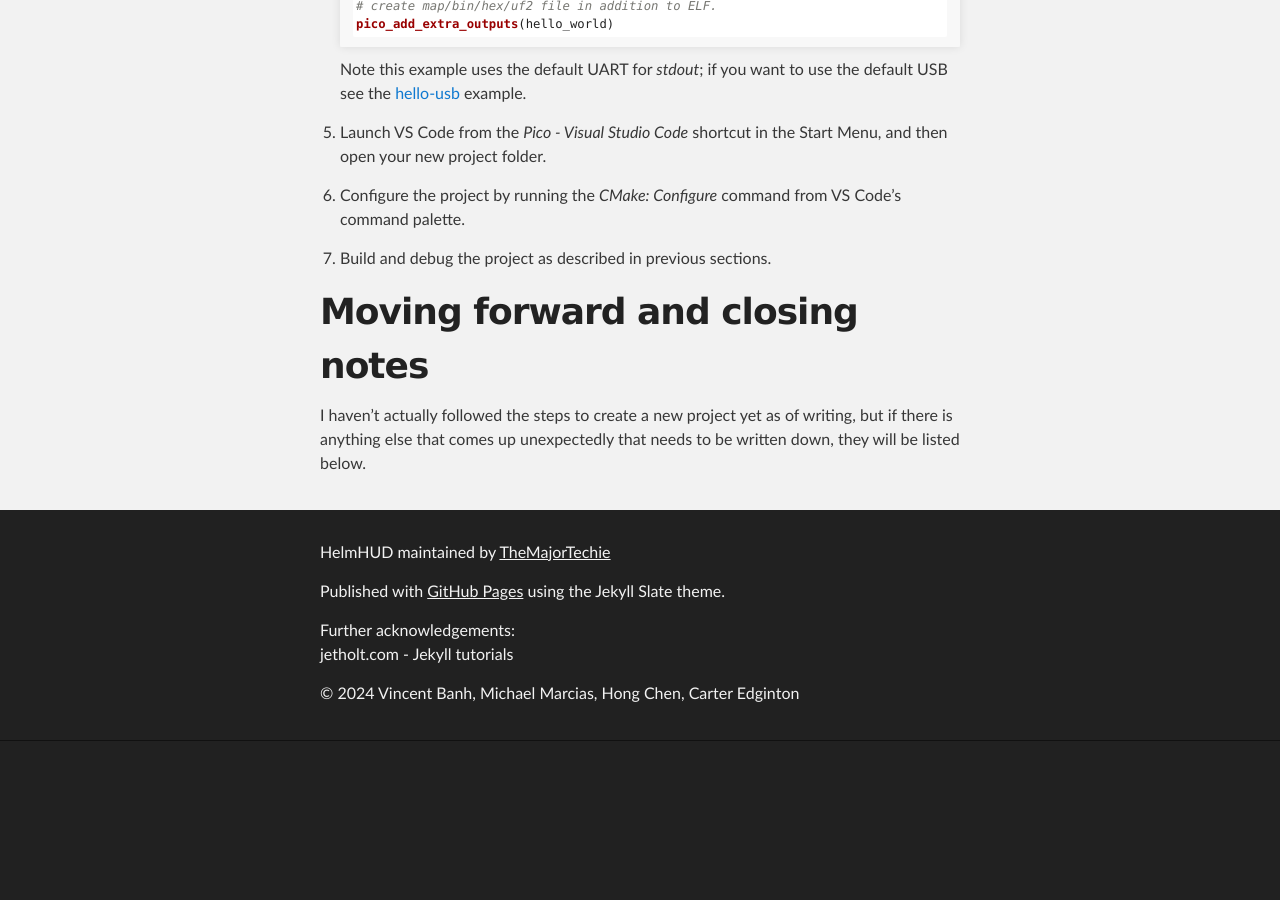
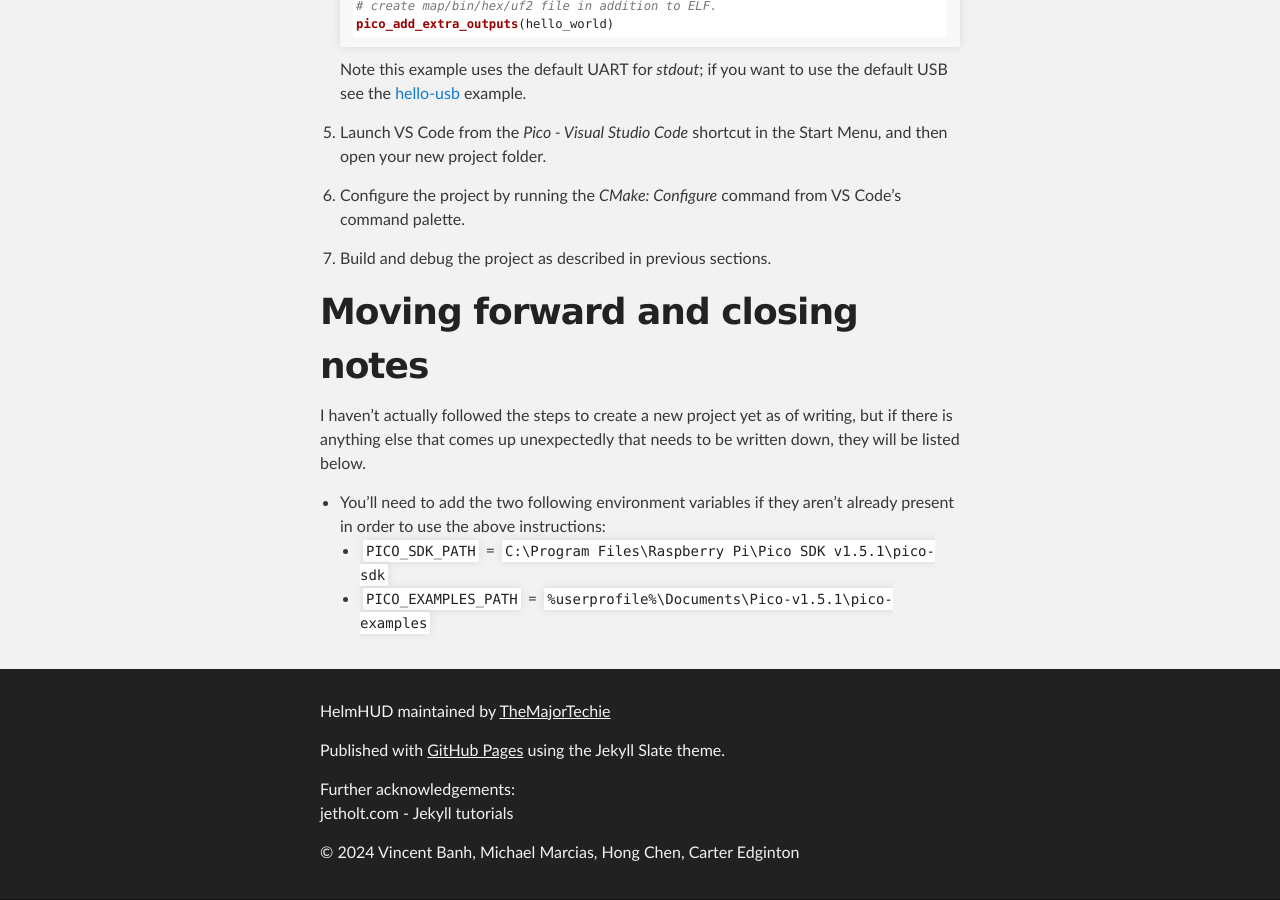
Before and after one commit to TheMajorTechie/HelmHUD, a Jekyll site: the page built from _posts/2024-02-03-Getting-Started-With-PicoW.md, in a window 1280 px wide and 900 px high, scrolled down 2431 px. Built offline with Jekyll 4.4.1, drawn with Linux system fonts in a browser that asks for light colours; our own code applies the rules of GitHub Pages for plain Markdown files; before the commit the page ends 3172 px from its top, so only the background shows below that.

Commit message:
Update 2024-02-03-Getting-Started-With-PicoW.md

```diff
--- a/_posts/2024-02-03-Getting-Started-With-PicoW.md
+++ b/_posts/2024-02-03-Getting-Started-With-PicoW.md
@@ -107,3 +107,7 @@ slightly if you're using Command Prompt instead.
 # Moving forward and closing notes
 
 I haven't actually followed the steps to create a new project yet as of writing, but if there is anything else that comes up unexpectedly that needs to be written down, they will be listed below.
+
+* You'll need to add the two following environment variables if they aren't already present in order to use the above instructions:
+   * ``PICO_SDK_PATH`` = ``C:\Program Files\Raspberry Pi\Pico SDK v1.5.1\pico-sdk``
+   * ``PICO_EXAMPLES_PATH`` = ``%userprofile%\Documents\Pico-v1.5.1\pico-examples``
```
